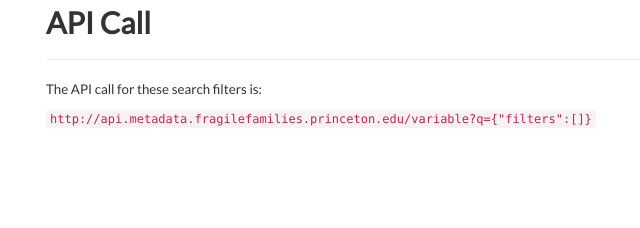
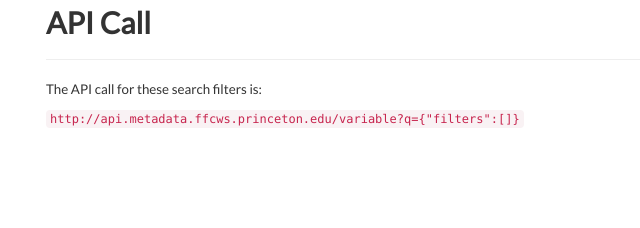
Before and after one commit to fragilefamilieschallenge/metadata_app, a Flask app: page /search in a window 1280 px wide. Shown: the part 804-1032 px from the top of the page, without its empty margins (33-673 px from the left). Run offline with Flask 2, Linux system fonts and the light colour scheme; data that the repository does not hold is empty; parts of the project's set-up code (start-up, migrations or seed data) failed here and were passed over; some libraries are stand-ins or nearby versions.

Commit message:
Link changes for upcoming domain name change

```diff
--- a/ffmeta/settings.py
+++ b/ffmeta/settings.py
@@ -1,5 +1,5 @@
 DEBUG = False
-SERVER_NAME = 'metadata.fragilefamilies.princeton.edu'
+SERVER_NAME = 'metadata.ffcws.princeton.edu'
 
 # Database credentials. The following are just placeholders - replace with real credentials.
 DB_USER = "travis"
--- a/ffmeta/templates/web/ffmetadata.html
+++ b/ffmeta/templates/web/ffmetadata.html
@@ -38,7 +38,7 @@
         <div class="container-fluid">
             <div class="row">
                 <div class="col-md-12">
-                    <a href="http://fragilefamilies.princeton.edu"><img src="{{ url_for('static', filename='ffcws_banner_small.jpg') }}" class="img-responsive center-block" width="80%"></a>
+                    <a href="http://ffcws.princeton.edu"><img src="{{ url_for('static', filename='ffcws_banner_small.jpg') }}" class="img-responsive center-block" width="80%"></a>
                 </div>
                 <div class="col-md-12">
                     <nav class="navbar navbar-default">
--- a/ffmeta/templates/web/index.html
+++ b/ffmeta/templates/web/index.html
@@ -11,7 +11,7 @@
                 Restricted-Use Contract Data. Please note that not all variables displayed on this site are available
                 through the OPR Archive. Access to data and files with the '(RES)' prefix in the 'survey' field or
                 'restricted' in the 'source' field require a restricted-use contract data license; See
-                <a href="https://fragilefamilies.princeton.edu/restricted">this link</a> for more information.
+                <a href="https://ffcws.princeton.edu/restricted">this link</a> for more information.
             </p>
             <p class="lead">What you can do on this website</p>
             <table class="table">
--- a/ffmeta/templates/web/search2.html
+++ b/ffmeta/templates/web/search2.html
@@ -75,7 +75,7 @@ $(document).ready(function() {
             var q = JSON.stringify({"filters": filters});
             var q_encoded = encodeURIComponent(q);
             var _url = "{{ url_for('apiv2.search_variable') }}?details=1&q="+q_encoded;
-            var url = 'http://api.metadata.fragilefamilies.princeton.edu/variable?q='+q;
+            var url = 'http://api.metadata.ffcws.princeton.edu/variable?q='+q;
             $("code#code").text(url);
             $("a#code_a").attr('href', url).attr('target', '_blank');
 
@@ -134,7 +134,7 @@ $(document).ready(function() {
                 <h2>API Call</h2>
                 <hr>
                 <p>The API call for these search filters is:</p>
-                <a id="code_a" href='http://api.metadata.fragilefamilies.princeton.edu/variable?q={"filters":[]}'><code id="code">http://api.metadata.fragilefamilies.princeton.edu/variable?q={"filters":[]}</code></a>
+                <a id="code_a" href='http://api.metadata.ffcws.princeton.edu/variable?q={"filters":[]}'><code id="code">http://api.metadata.ffcws.princeton.edu/variable?q={"filters":[]}</code></a>
             </div>
         </div>
     </div>
```
Also changed, not shown: README.md.
